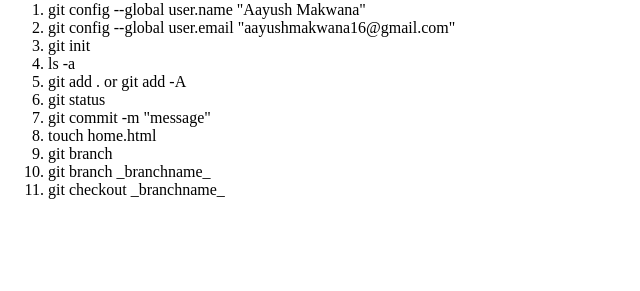
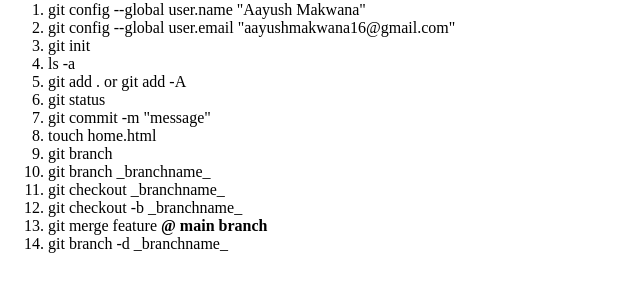
Before and after one commit to aayush-makwana/git-basics, a plain HTML site: page index.html in a window 1280 px wide. Shown: the part 79-370 px from the top of the page, without its empty margins (0-640 px from the left). Drawn offline with Linux system fonts and the light colour scheme.

Commit message:
new feature commit

```diff
--- a/index.html
+++ b/index.html
@@ -23,6 +23,11 @@
             <li>git branch</li>
             <li>git branch _branchname_</li>
             <li>git checkout _branchname_</li>
+            <!-- This lines added after new feature commit -->
+            <li>git checkout -b _branchname_</li>
+            <li>git merge feature <strong>@ main branch</strong></li>
+            <li>git branch -d _branchname_</li>
+
         </ol>
     </p>
 </body>
```
Also changed, not shown: contact.html (added, +12 -0 lines).
